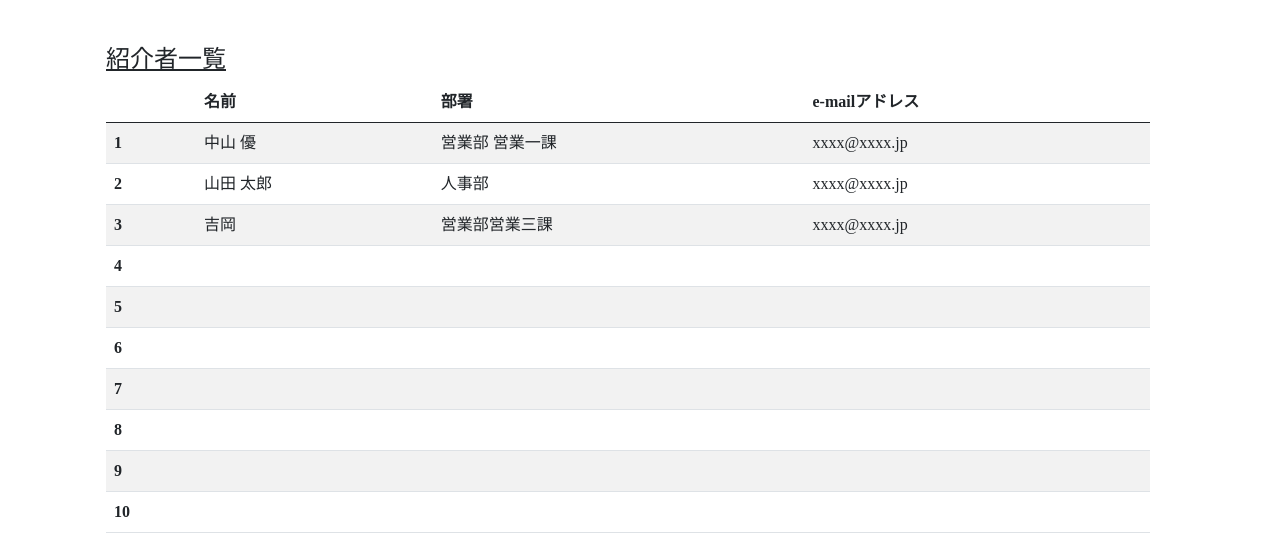
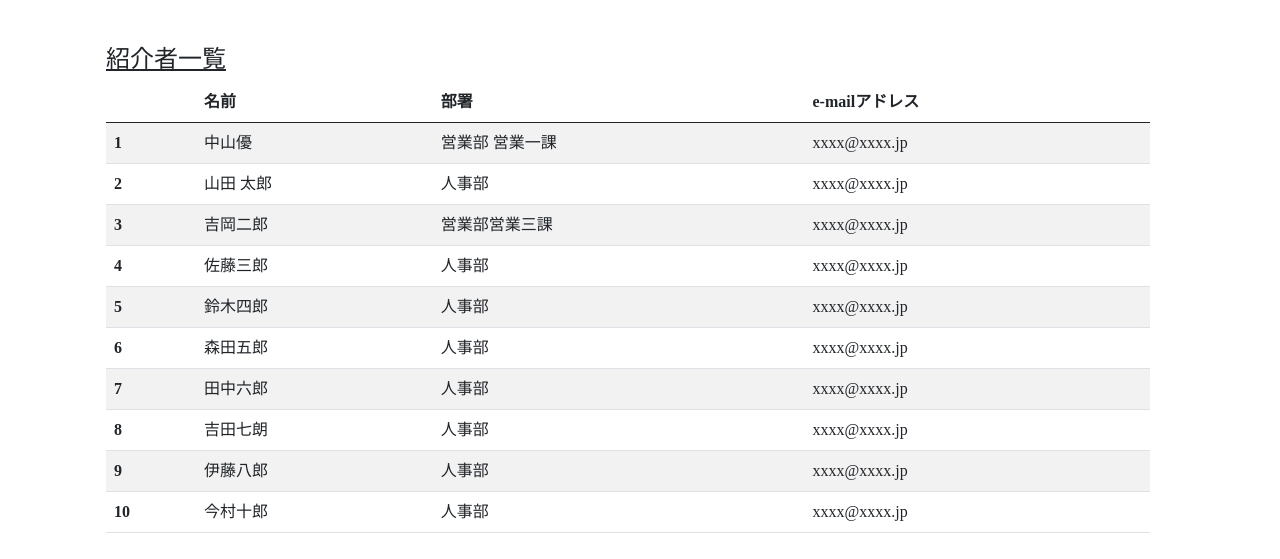
Before and after one commit to h-mayumi/tutinoko_tesuto_sinario01, a plain HTML site: page list.html in a window 1280 px wide. Shown: the part 73-632 px from the top of the page. Drawn offline with nearby package versions, Linux system fonts and the light colour scheme.

Commit message:
list.htmlを変更しました。
＜変更点＞
①10人分登録した際に表示される画面になるように10人分の登録情報を追加しました。

```diff
--- a/list.html
+++ b/list.html
@@ -50,7 +50,7 @@
           <tbody>
             <tr>
               <th scope="row">1</th>
-              <td>中山 優 </td>
+              <td>中山優</td>
               <td>営業部 営業一課</td>
               <td>xxxx@xxxx.jp</td>
             </tr>
@@ -62,51 +62,51 @@
             </tr>
             <tr>
               <th scope="row">3</th>
-              <td>吉岡</td>
+              <td>吉岡二郎</td>
               <td>営業部営業三課</td>
               <td>xxxx@xxxx.jp</td>
             </tr>
             <tr>
               <th scope="row">4</th>
-              <td></td>
-              <td></td>
-              <td></td>
+              <td>佐藤三郎</td>
+              <td>人事部</td>
+              <td>xxxx@xxxx.jp</td>
             </tr>
             <tr>
               <th scope="row">5</th>
-              <td></td>
-              <td></td>
-              <td></td>
+              <td>鈴木四郎 </td>
+              <td>人事部</td>
+              <td>xxxx@xxxx.jp</td>
             </tr>
             <tr>
               <th scope="row">6</th>
-              <td></td>
-              <td></td>
-              <td></td>
+              <td>森田五郎</td>
+              <td>人事部</td>
+              <td>xxxx@xxxx.jp</td>
             </tr>
             <tr>
               <th scope="row">7</th>
-              <td></td>
-              <td></td>
-              <td></td>
+              <td>田中六郎</td>
+              <td>人事部</td>
+              <td>xxxx@xxxx.jp</td>
             </tr>
             <tr>
               <th scope="row">8</th>
-              <td></td>
-              <td></td>
-              <td></td>
+              <td>吉田七朗</td>
+              <td>人事部</td>
+              <td>xxxx@xxxx.jp</td>
             </tr>
             <tr>
               <th scope="row">9</th>
-              <td></td>
-              <td></td>
-              <td></td>
+              <td>伊藤八郎</td>
+              <td>人事部</td>
+              <td>xxxx@xxxx.jp</td>
             </tr>
             <tr>
               <th scope="row">10</th>
-              <td></td>
-              <td></td>
-              <td></td>
+              <td>今村十郎</td>
+              <td>人事部</td>
+              <td>xxxx@xxxx.jp</td>
             </tr>
           </tbody>
         </table>
```
